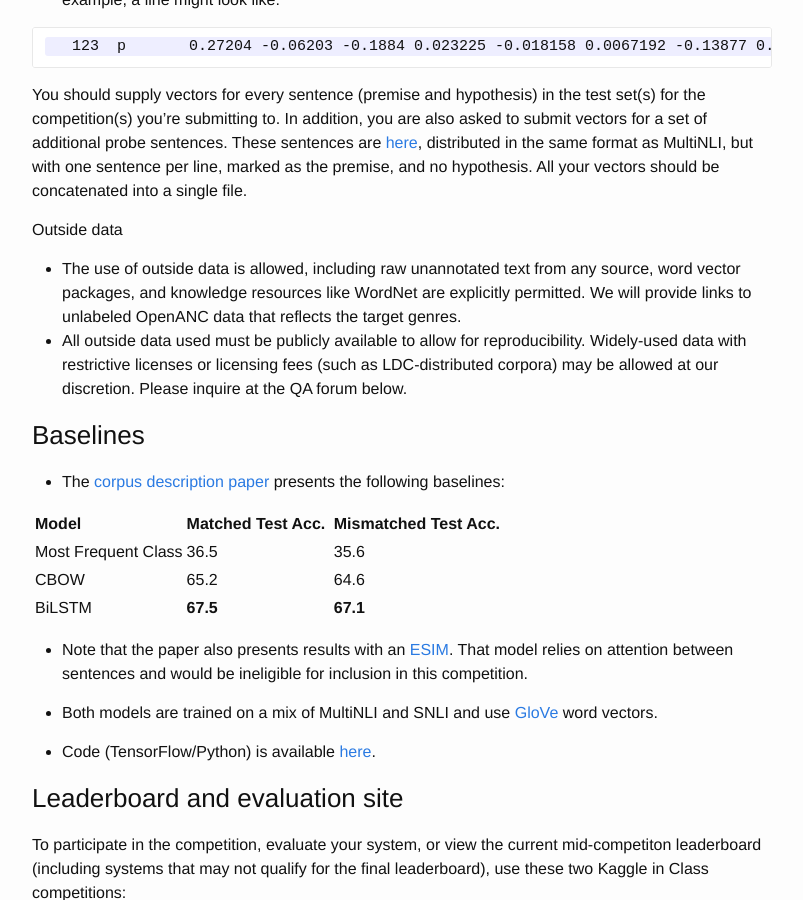
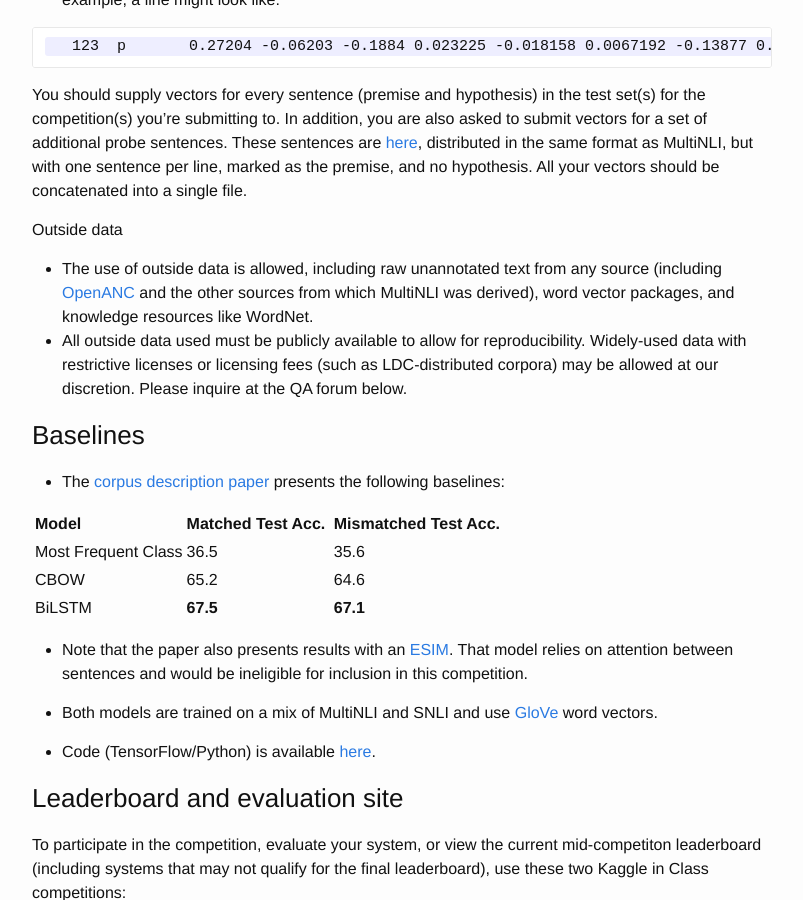
Before and after one commit to RepEval2017/RepEval2017.github.io, a Jekyll site: the page built from shared_task.md, in a window 1280 px wide and 900 px high, scrolled down 2746 px. Shown: the whole window, without its empty margins (238-1041 px from the left). Built offline with Jekyll 4.4.1, drawn with Linux system fonts in a browser that asks for light colours.

Commit message:
Data clarification.

```diff
--- a/shared_task.md
+++ b/shared_task.md
@@ -523,7 +523,7 @@ The training and development sections of the task data can be found [here](http:
 
 <span class="c14 c28 c15">Outside data</span>
 
-*   <span>The use of outside data is allowed, including</span><span class="c4"> raw unannotated text from any source, word vector packages, and knowledge resources like WordNet are explicitly permitted. We will provide links to unlabeled OpenANC data that reflects the target genres.</span>
+*   <span>The use of outside data is allowed, including</span><span class="c4"> raw unannotated text from any source (including [OpenANC](https://www.anc.org/oanc/) and the other sources from which MultiNLI was derived), word vector packages, and knowledge resources like WordNet.</span>
 *   <span class="c4">All outside data used must be publicly available to allow for reproducibility. Widely-used data with restrictive licenses or licensing fees (such as LDC-distributed corpora) may be allowed at our discretion. Please inquire at the QA forum below.</span>
 
 
```
